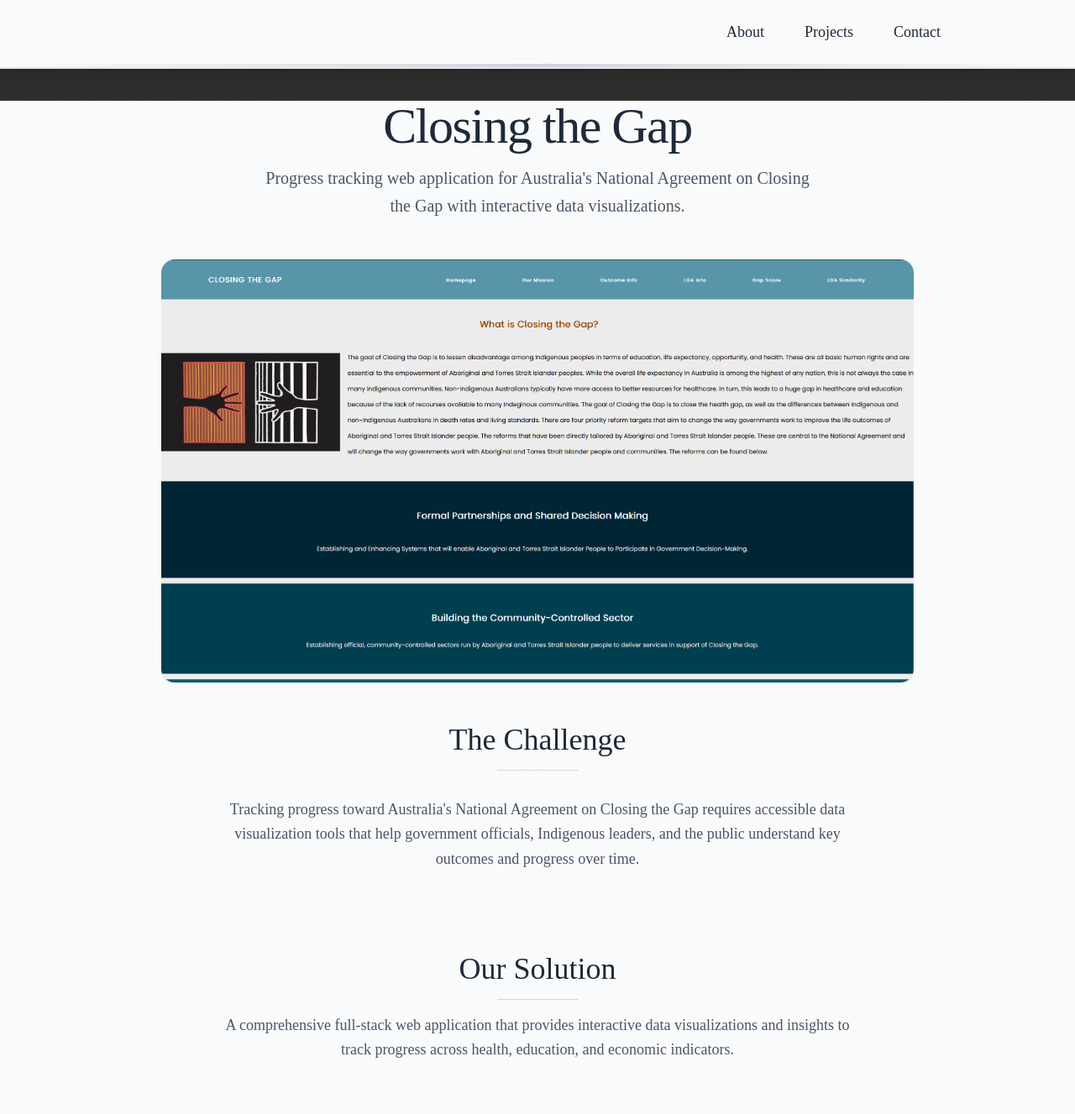
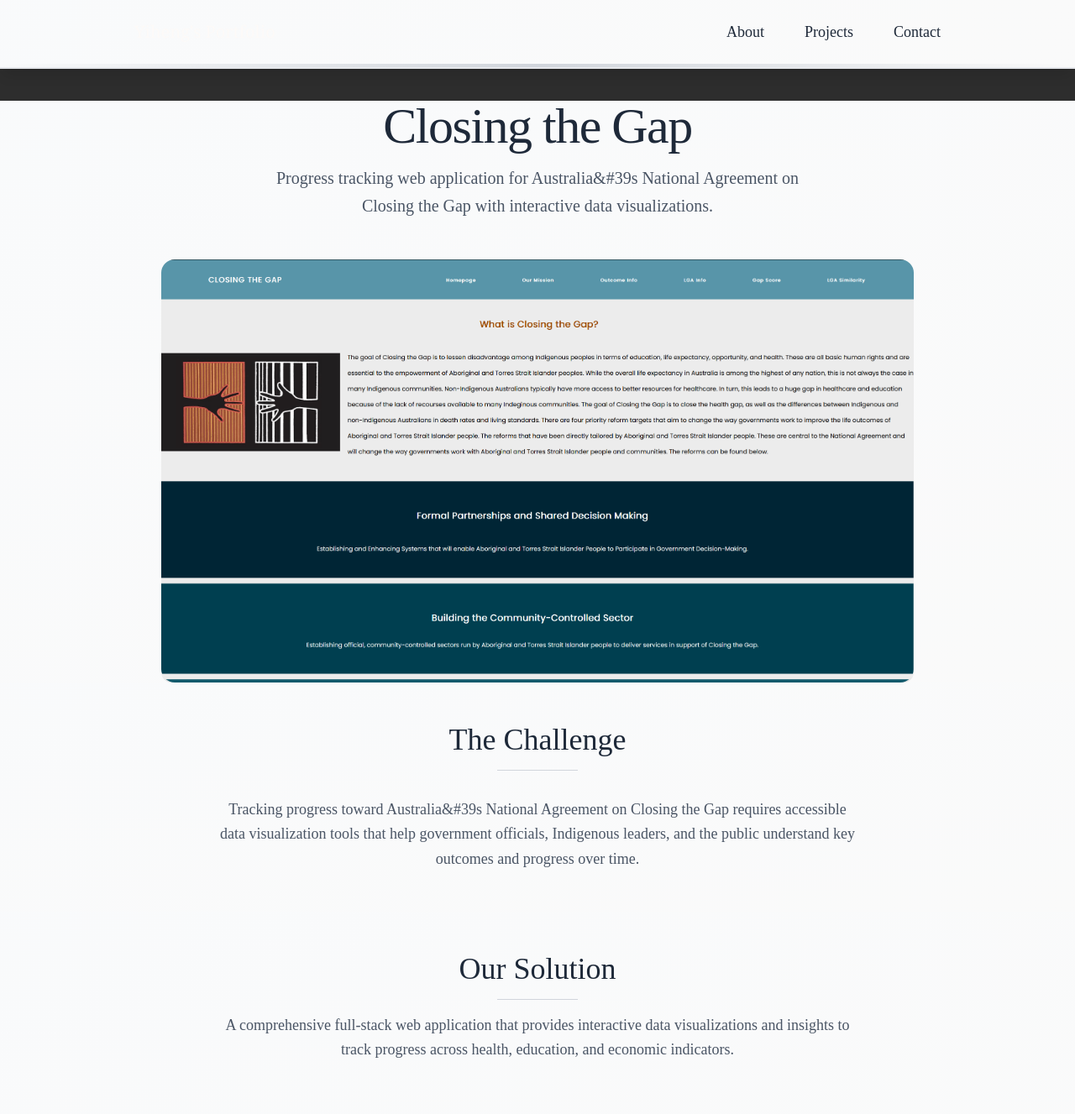
Before and after one commit to gohyiheng/webPortfolio, a Next.js app: page /projects_detailed/ctg in a window 1280 px wide. Shown: the top 1327 px of the page at 84% size. Built offline with nearby package versions, Linux system fonts and the light colour scheme.

Commit message:
update: html safe format

```diff
--- a/src/pages/projects_detailed/ctg.tsx
+++ b/src/pages/projects_detailed/ctg.tsx
@@ -16,7 +16,7 @@ export default function VetCare() {
                     Closing the Gap
                 </h1>
                 <p className="text-xl text-gray-600 font-light max-w-2xl mx-auto leading-relaxed">
-                    Progress tracking web application for Australia's National Agreement on Closing the Gap with interactive data visualizations.
+                    Progress tracking web application for Australia&#39s National Agreement on Closing the Gap with interactive data visualizations.
                 </p>
                 </div>
 
@@ -43,7 +43,7 @@ export default function VetCare() {
                     <h2 className="text-4xl font-light text-gray-800">The Challenge</h2>
                     <div className="w-24 h-px bg-gray-300 mx-auto"></div>
                         <p className="text-lg text-gray-600 leading-relaxed max-w-3xl mx-auto mt-8">
-                            Tracking progress toward Australia's National Agreement on Closing the Gap requires accessible data visualization tools that help government officials, Indigenous leaders, and the public understand key outcomes and progress over time.
+                            Tracking progress toward Australia&#39s National Agreement on Closing the Gap requires accessible data visualization tools that help government officials, Indigenous leaders, and the public understand key outcomes and progress over time.
                         </p>
                 </div>
             </div>
```
